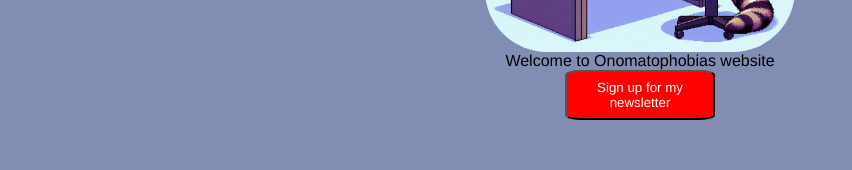
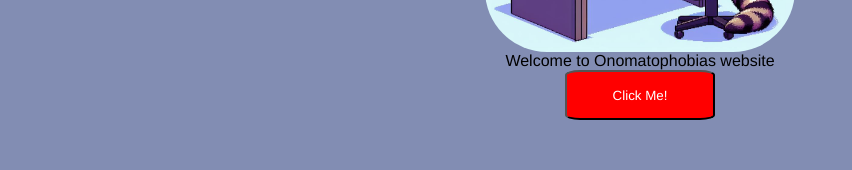
Before and after one commit to Onomatophobia/my-first-website, a plain HTML site: page index.html in a window 1280 px wide. Shown: the part 437-607 px from the top of the page, without its empty margins (0-852 px from the left). Drawn offline with Linux system fonts and the light colour scheme.

Commit message:
fixed buttons

```diff
--- a/index.html
+++ b/index.html
@@ -20,8 +20,9 @@
         <img src="./images/raccoon1.jpeg" height="310" width="310" class="image">
         <div class="awesome-webiste">Welcome to Onomatophobias website</div>
         <div class="awesome-website-two">
-            <button onlick="">Sign up for my newsletter</button>
-        </div>
+            <a href="destination.html">
+                <button>Click Me!</button>
+            </a>
     <!-- Images and about the projects -->
     <div class="box-two">
         <div class="image-container">
```
